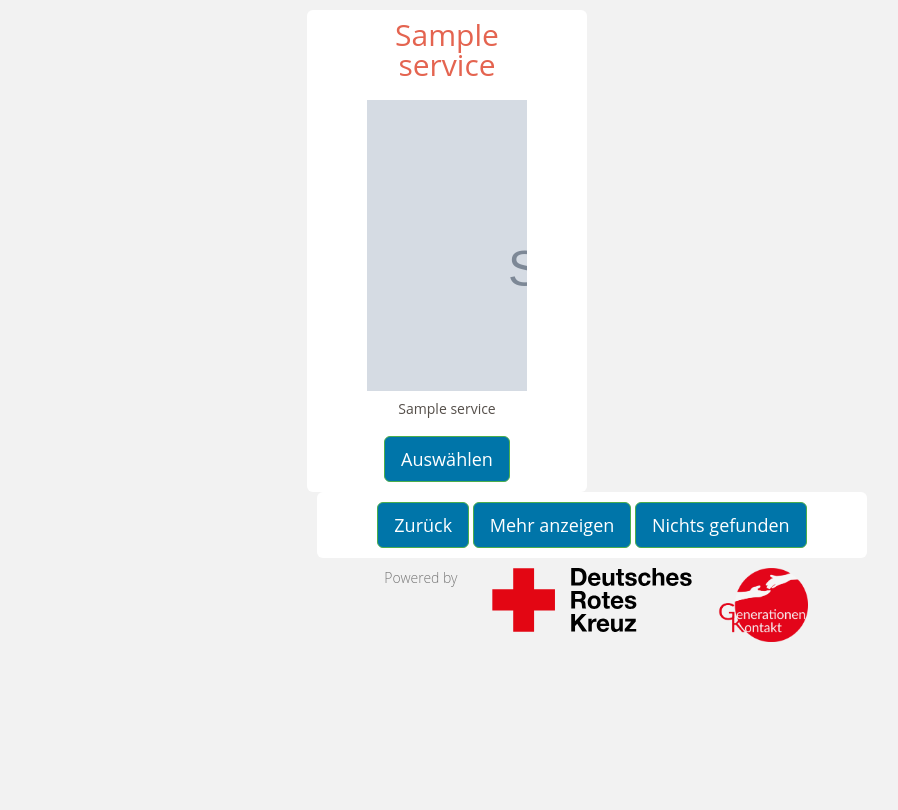
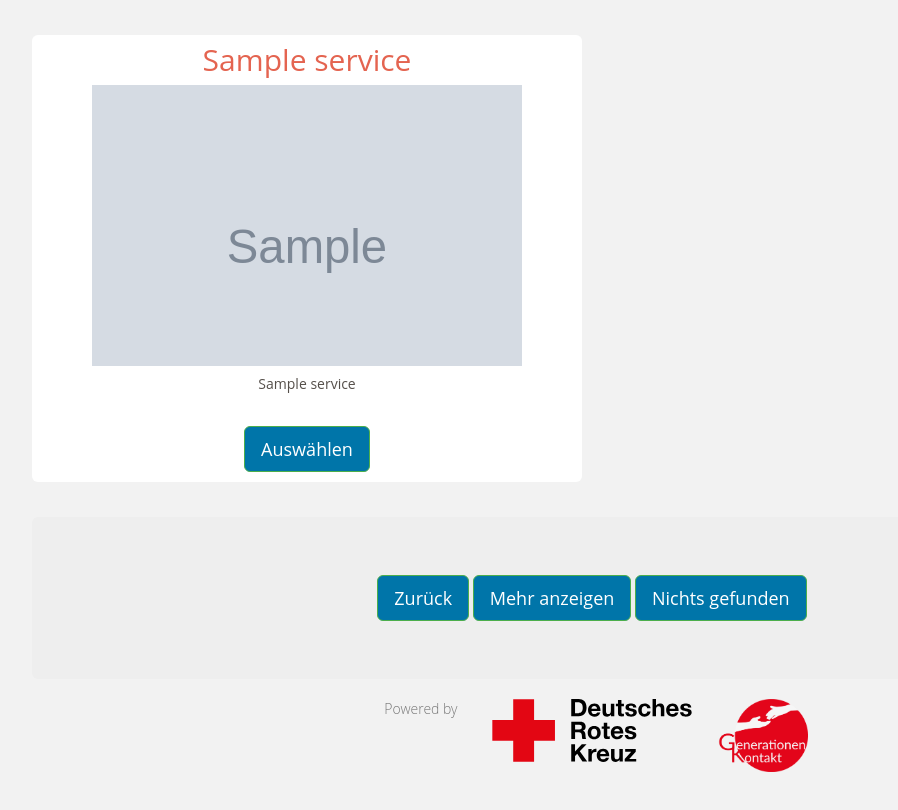
Before and after one commit to jonasrothfuss/genkon_app, a Django app: template survey/templates/survey/results.html in a window 1280 px wide. Shown: the whole page, without its empty margins (48-946 px from the left). Run offline with Django 3.2, Linux system fonts and the light colour scheme; the template is opened without the code that fills it: most values are stand-ins (such as "Sample title", 1, 10 or a date in 2020); grey boxes marked "Sample" are stand-in pictures; parts of the project's set-up code (start-up, migrations or seed data) failed here and were passed over; some libraries are stand-ins or nearby versions.

Commit message:
New Service Style

```diff
--- a/static/stylesheets/styles.css
+++ b/static/stylesheets/styles.css
@@ -89,7 +89,8 @@ a {
 .services{
     align-content: center;
     width:100%;
-    max-width: 900px;
+    max-width: 840px;
+    height: 40%;
     padding:0px;
     margin:0px;
     text-align: center;
@@ -121,6 +122,7 @@ a {
     float: none;
 }
 
+
 .img_thumb {
     float: left;
     position: relative;
@@ -135,10 +137,11 @@ a {
 /* Flipping Cards */
 #f1_container {
   position: relative;
-  margin: 10px auto;
-  width: 450px;
+  margin: 0 auto;
+  width: 100%;
   height: 281px;
   z-index: 1;
+  overflow: scroll;
 }
 #f1_container {
   perspective: 1000;
@@ -148,15 +151,16 @@ a {
   height: 100%;
   transform-style: preserve-3d;
   transition: all 1.0s linear;
+
 }
 #f1_container:hover #f1_card {
   transform: rotateY(180deg);
-  box-shadow: -5px 5px 5px #eee;
+
 }
 .face {
   position: absolute;
   width: 100%;
-  height: 100%;
+
   backface-visibility: hidden;
   -webkit-backface-visibility: hidden;
 }
@@ -169,4 +173,11 @@ a {
   text-align: center;
   vertical-align: middle;
   background-color: #0075a9;
+  text-align: left;
 }
+
+.profileform{
+  border: 1px solid black;
+  border-radius: 6px;
+  width: 80%;
+}
--- a/survey/templates/survey/results.html
+++ b/survey/templates/survey/results.html
@@ -8,16 +8,16 @@
 
 
 {% if matched_services_list %}
-<div class="container">
-<div class="row">
+<div class="container" style="padding: 15px">
+<div class="row" style="width: 100%;">
 
     {% for service in matched_services_list %}
     <form action={% url 'results' %} method="post">
     {% csrf_token %}
-    <div class="col-md-6 col-xs-12 col-lg-6">
+    <div class="col-md-6 col-xs-12 col-lg-6" style="padding:10px;">
         <div class="jumbotron services">
             <h2>{{service.service_title}}</h2>
-            <div class="img-wrapper">
+            <div class="img-wrapper" style="width: 100%;">
             <div id="f1_container">
                 <div id="f1_card" class="shadow">
                     <div class="front face">
@@ -29,7 +29,7 @@
                 </div>
             </div>
             </div>
-            <h5>{{service.service_subtitle}}</h5>
+            <h5 style="overflow: scroll; height: 30px;">{{service.service_subtitle}}</h5>
             <div class="row">
             <div class="col-xs-12">
                 <input type='hidden' name='service' value='{{service.pk}}'/>
@@ -44,9 +44,9 @@
 </div>
 </div>
 <div class="container">
-<div class="row">
-<div class="col-md-12 col-xs-12 col-lg-12">
-<div class="jumbotron services" style="min-height: 0%">
+<div class="row" style="width: 100%">
+<div class="col-md-12 col-xs-12 col-lg-12" style="padding: 0px; display: flex; align-items: center; justify-content: center;">
+<div class="jumbotron" style="min-height:0%; width: 100%; margin: 10px; text-align: center; max-width:10000px;">
             <!-- FORM SUBMIT-->
 
              <div class="row">
```
